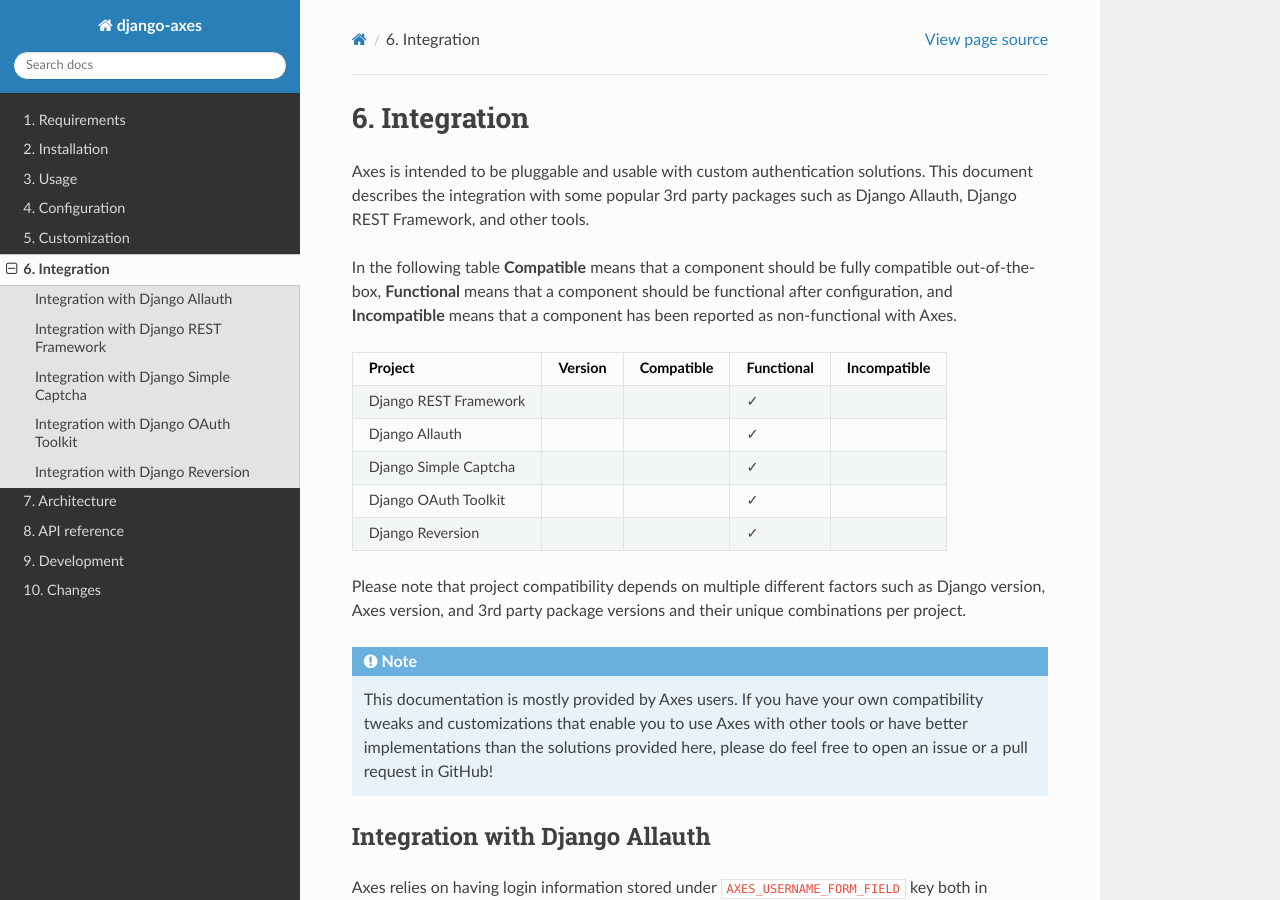
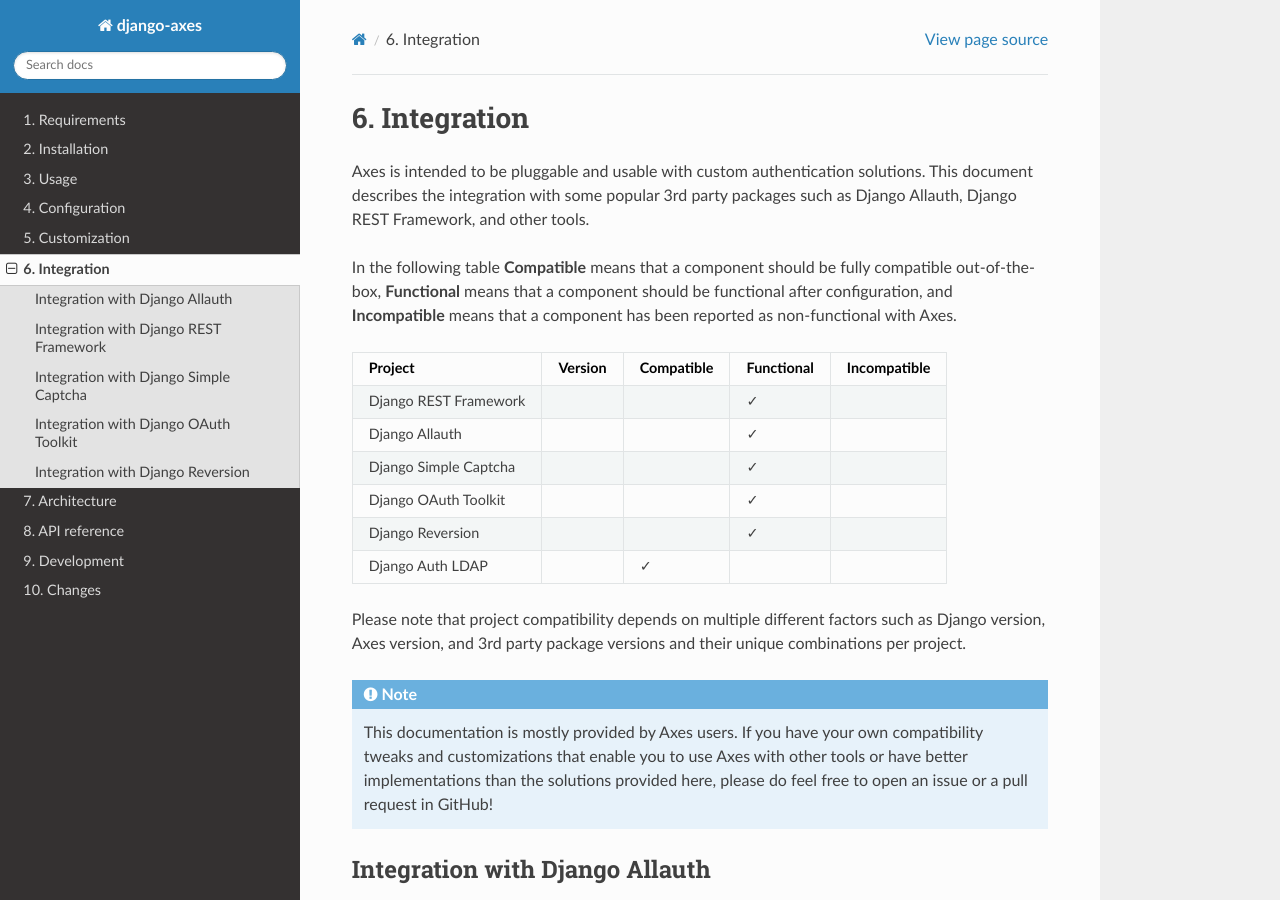
Before and after one commit to GabrielSandu484/django-axes-pro, a Sphinx documentation site: the page built from docs/6_integration.rst, in a window 1280 px wide and 900 px high. Built offline with Sphinx 7.4.7 and the Read the Docs theme 2.0.0, drawn with Linux system fonts in a browser that asks for light colours; the version number could not be read and is left out.

Commit message:
Adds Django Auth LDAP as compatible

```diff
--- a/docs/6_integration.rst
+++ b/docs/6_integration.rst
@@ -20,6 +20,7 @@ Django Allauth                                           |check|
 Django Simple Captcha                                    |check|
 Django OAuth Toolkit                                     |check|
 Django Reversion                                         |check|
+Django Auth LDAP                          |check|
 =======================   =============   ============   ============   ==============
 
 .. |check|  unicode:: U+2713
```
